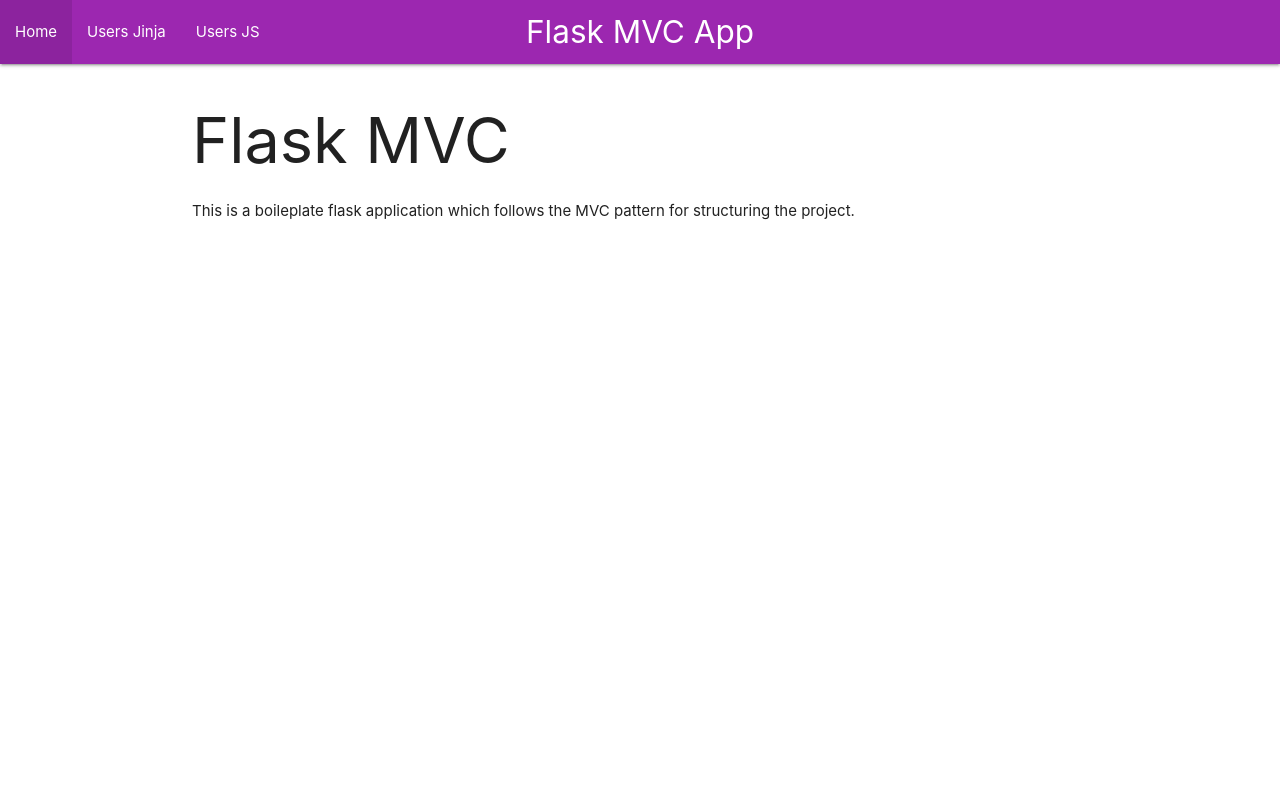
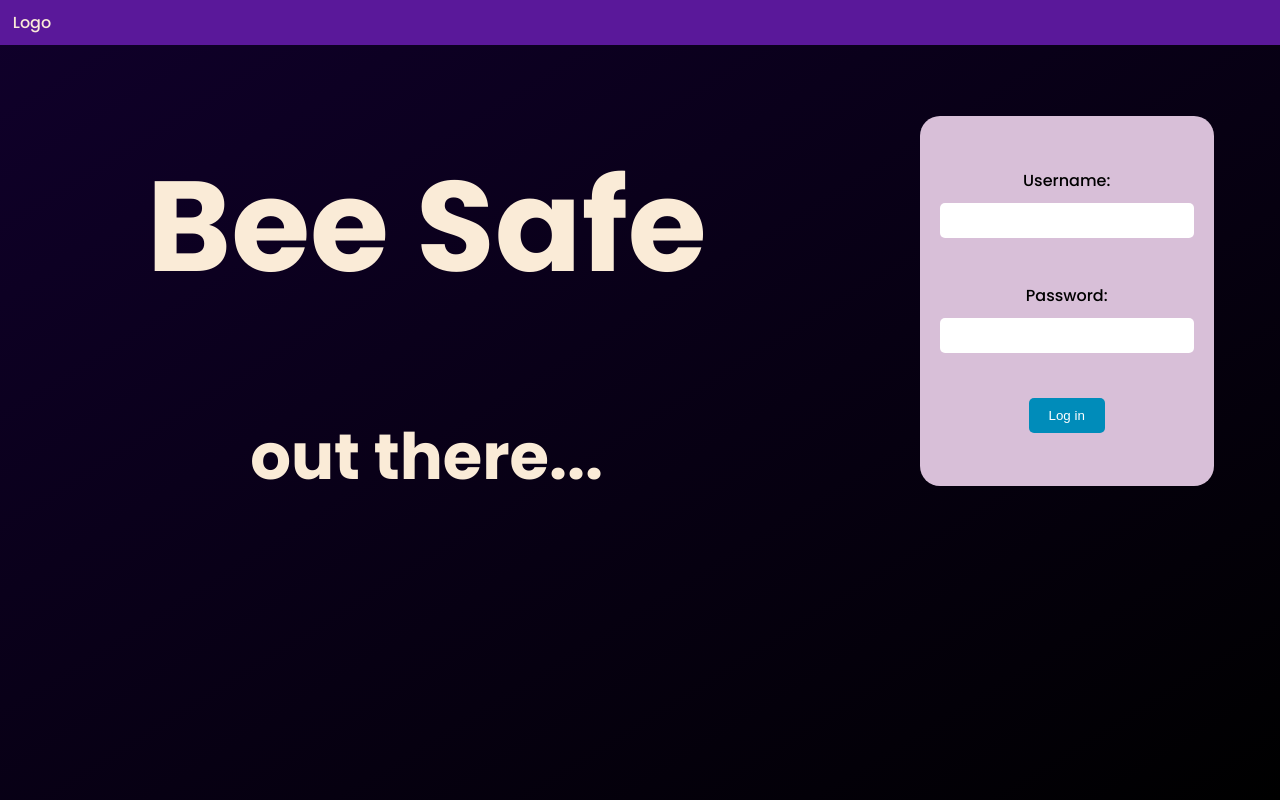
Before and after one commit to g0dbot/test, a Flask app: page / in a window 1280 px wide. Run offline with Flask 3, Linux system fonts and the light colour scheme; parts of the project's set-up code (start-up, migrations or seed data) failed here and were passed over; some libraries are stand-ins or nearby versions.

Commit message:
i just tried it and it dies
idek

```diff
--- a/App/controllers/__init__.py
+++ b/App/controllers/__init__.py
@@ -1,2 +1,4 @@
 from .user import *
 from .auth import *
+from .friendship import *
+from .location import *
--- a/App/controllers/user.py
+++ b/App/controllers/user.py
@@ -1,8 +1,8 @@
 from App.models import User
 from App.database import db
 
-def create_user(username, password):
-    newuser = User(username=username, password=password)
+def create_user(username, password, pic_url):
+    newuser = User(username=username, password=password, pic_url=pic_url)
     db.session.add(newuser)
     db.session.commit()
     return newuser
--- a/App/database.py
+++ b/App/database.py
@@ -1,5 +1,6 @@
 from flask_sqlalchemy import SQLAlchemy
 from flask_migrate import Migrate
+from sqlalchemy import or_
 
 db = SQLAlchemy()
 
--- a/App/models/__init__.py
+++ b/App/models/__init__.py
@@ -1 +1,3 @@
 from .user import *
+from .friendship import *
+from .location import *
--- /dev/null
+++ b/App/static/script.js
@@ -0,0 +1,21 @@
+var currentLatitude;
+var currentLongitude;
+
+
+if(navigator.geolocation)
+{
+    navigator.geolocation.getCurrentPosition(showPosition);
+}
+
+else
+{
+    console.log("Geolocation not supported by this browser.");
+}
+
+function showPosition(position)
+{
+    currentLatitude = position.coords.latitude;
+    currentLongitude = position.coords.longitude;
+    console.log("Latitude: " + currentLatitude);
+    console.log("Longitude: " + currentLongitude);
+}
--- a/App/static/style.css
+++ b/App/static/style.css
@@ -0,0 +1,179 @@
+a {
+    text-decoration: none;
+    color:antiquewhite;
+    }
+
+p {
+    color:antiquewhite;
+}
+body {
+    padding: 0;
+    margin: 0;
+    background: linear-gradient(to bottom right, #10002b, #000000);
+    background-attachment: fixed;
+    background-size: cover;
+}
+
+.navbar {
+    font-family: 'Poppins', sans-serif;
+    background-color: #5a189a;
+    overflow: hidden;
+    }
+
+    .navbar-container {
+    display: flex;
+    justify-content: space-between;
+    }
+
+    .navbar-item {
+    flex-basis: 5%;
+    text-align: center;
+    padding: 10px 0;
+    }
+
+    .search-container {
+    display: flex;
+    justify-content: center;
+    align-items: center;
+    }
+
+    form {
+    display: flex;
+    justify-content: center;
+    align-items: center;
+    }
+
+    input[type="text"] {
+    width: 200px;
+    padding: 8px;
+    border: none;
+    border-radius: 4px;
+    }
+
+    button[type="submit"] {
+    padding: 8px;
+    margin-left: 5px;
+    border: none;
+    background-color: #ddd;
+    border-radius: 4px;
+    cursor: pointer;
+    }
+
+    button[type="submit"]:hover {
+    background-color: #ccc;
+    }
+
+    @media only screen and (max-width: 768px) {
+    .navbar-item {
+        flex-basis: 100%;
+    }
+}
+
+#signupwrapper {
+    font-family: 'Poppins', sans-serif;
+    display: flex;
+    flex-wrap: wrap;
+}
+
+#left {
+    width: 66.67%;
+    box-sizing: border-box;
+    font-size: 24px;
+    align-items: center;
+    text-align: center;
+    justify-content: center;
+}
+
+#signupwrapper-supertext {
+    font-size: 10vw;
+    color:antiquewhite;
+}
+#signupwrapper-subtext{
+    font-size: 5vw;
+    color:antiquewhite;
+}
+
+#right {
+    width: 33.33%;
+    padding: 50px;
+    box-sizing: border-box;
+    display: flex;
+    justify-content: center;
+    align-items: center;
+}
+
+#signupwrapper-form {
+display: flex;
+flex-direction: column;
+justify-content: center;
+align-items: center;
+width: 90%;
+height: 90%;
+margin: auto;
+background-color: #D8BFD8; /* lilac background */
+border-radius: 20px;
+padding: 20px;
+box-sizing: border-box;
+}
+
+#signupwrapper-form label {
+margin-bottom: 10px;
+}
+
+#signupwrapper-form input[type="text"],
+#signupwrapper-form input[type="password"] {
+width: 100%;
+padding: 10px;
+margin-bottom: 20px;
+box-sizing: border-box;
+border-radius: 5px;
+border: none;
+}
+
+#signupwrapper-form input[type="submit"] {
+background-color: #008CBA;
+color: #FFFFFF;
+padding: 10px 20px;
+border-radius: 5px;
+border: none;
+cursor: pointer;
+}
+
+.card-container {
+    display: grid;
+    grid-template-columns: repeat(4, 1fr);
+    flex-wrap: wrap;
+    justify-content: center;
+  }
+
+  .card {
+    width: 25vh;
+    height: 25vh;
+    margin: 10px;
+    background-color: #fff;
+    box-shadow: 0 0 10px rgba(0, 0, 0, 0.1);
+    border-radius: 5px;
+
+  }
+
+  .card-header {
+    font-size: 24px;
+    font-weight: bold;
+    padding: 20px;
+  }
+
+  .card-body {
+    padding: 20px;
+  }
+
+  @media screen and (max-width: 768px) {
+    .card-container {
+      display: grid;
+      grid-template-columns: repeat(2, 1fr);
+      gap: 20px;
+    }
+  }
+
+    .card {
+      width: 90%;
+    }
--- a/App/templates/index.html
+++ b/App/templates/index.html
@@ -1,10 +1,25 @@
 {% extends "layout.html" %}
-{% block title %}Flask MVC App{% endblock %}
+{% block title %}BeeSafe{% endblock %}
 {% block page %}Flask MVC App{% endblock %}
 
 {{ super() }}
 
 {% block content %}
-    <h1>Flask MVC</h1>
-    <p>This is a boileplate flask application which follows the MVC pattern for structuring the project.</p>
+<div id="signupwrapper">
+    <div id="left">
+      <h1 id="signupwrapper-supertext">Bee Safe</h1>
+      <h2 id="signupwrapper-subtext">out there...</h2>
+</div>
+
+<div id="right">
+    <form id="signupwrapper-form" method="POST" action="/login" >
+        <label for="username">Username:</label>
+        <input type="text" id="username" name="username" required><br>
+
+        <label for="password">Password:</label>
+        <input type="password" id="password" name="password" required><br>
+
+        <input type="submit" value="Log in">
+        </form>
+</div>
 {% endblock %}
--- a/App/templates/layout.html
+++ b/App/templates/layout.html
@@ -3,28 +3,32 @@
   <head>
 
     <link rel="stylesheet" href="{{ url_for('static', filename='style.css') }}">
-     <!--Import Google Icon Font-->
-    <link href="https://fonts.googleapis.com/icon?family=Material+Icons" rel="stylesheet">
-    <!-- Compiled and minified CSS -->
-    <link rel="stylesheet" href="https://cdnjs.cloudflare.com/ajax/libs/materialize/1.0.0/css/materialize.min.css">
     <!--Let browser know website is optimized for mobile-->
+    <link rel="preconnect" href="https://fonts.googleapis.com">
+    <link rel="preconnect" href="https://fonts.gstatic.com" crossorigin>
+    <link href="https://fonts.googleapis.com/css2?family=Poppins:wght@300;500;700&display=swap" rel="stylesheet">
+    <script src="https://kit.fontawesome.com/f42f4f2d2f.js" crossorigin="anonymous"></script>
     <meta name="viewport" content="width=device-width, initial-scale=1.0"/>
     <title>{% block title %}{% endblock %}</title>
 
   </head>
   <body>
-    <nav class="purple">
-      <div class="nav-wrapper">
-        <a href="#!" class="brand-logo center">{% block page %}{% endblock %}</a>
-        <div class="nav-wrapper">
-            <ul id="nav-mobile" class="left">
-                <li><a href="/">Home</a></li>
-                <li><a href="/users">Users Jinja</a></li>
-                <li><a href="/static/users">Users JS</a></li>
-            </ul>
+    <nav class="navbar">
+      <div class="navbar-container">
+        <div class="navbar-item">
+          <a href="#">Logo</a>
         </div>
+        {% if user_logged_in %}
+        <div class="navbar-item">
+          <a href="#">Search</a>
+        </div>
+        <div class="navbar-item">
+          <a href="#">Options</a>
+        </div>
+        {% endif %}
       </div>
     </nav>
+
 
     {% with messages = get_flashed_messages() %}
       {% if messages %}
@@ -43,5 +47,6 @@
     <div class="container" id="content">{% block content %}{% endblock %}</div>
 
     <script src="https://cdnjs.cloudflare.com/ajax/libs/materialize/1.0.0/js/materialize.min.js"></script>
+    <script type="text/javascript" src="{{ url_for('static', filename='script.js') }}"></script>
   </body>
 </html>
--- a/App/views/__init__.py
+++ b/App/views/__init__.py
@@ -3,7 +3,8 @@
 from .user import user_views
 from .index import index_views
 from .auth import auth_views
+from .location import location_views
 
 
-views = [user_views, index_views, auth_views]
+views = [user_views, index_views, auth_views, location_views]
 # blueprints must be added to this list
```
Also changed, not shown: App/controllers/friendship.py (added, +49 -0 lines), App/controllers/location.py (added, +35 -0 lines), App/models/friendship.py (added, +35 -0 lines), App/models/location.py (added, +76 -0 lines), App/models/user.py (+38 -4 lines), App/templates/home.html (added, +42 -0 lines), App/views/auth.py (+8 -1 lines), App/views/location.py (added, +12 -0 lines), wsgi.py (+31 -28 lines).
